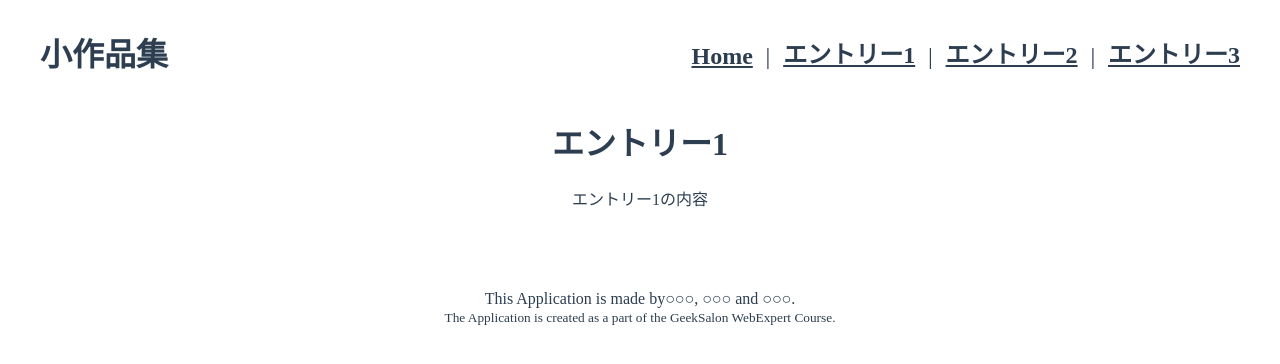
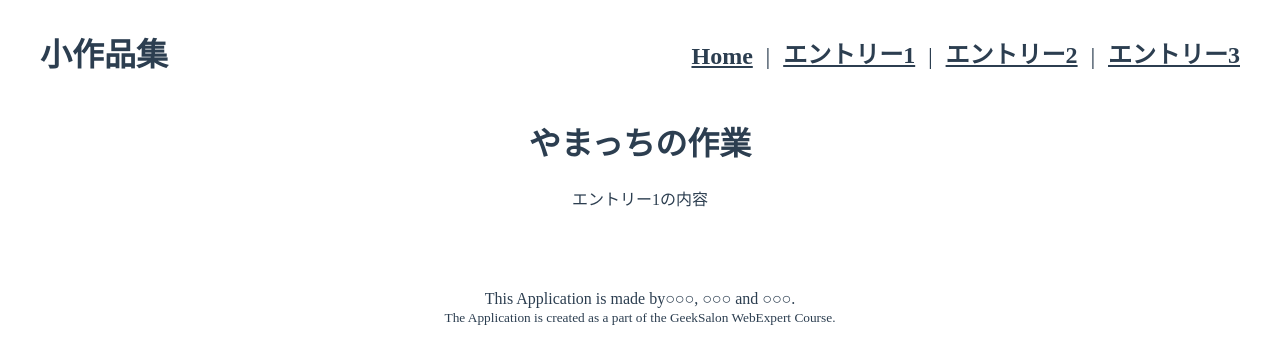
Before and after one commit to webex21-team-1/demo-team-app, a React (Vite) app: page /entry/1 in a window 1280 px wide. Shown: the top 364 px of the page. Built offline with nearby package versions, Linux system fonts and the light colour scheme.

Commit message:
Entry1を変更しました

```diff
--- a/src/routes/Entry1.jsx
+++ b/src/routes/Entry1.jsx
@@ -1,7 +1,7 @@
 export const Entry1 = () => {
   return (
     <>
-      <h1>エントリー1</h1>
+      <h1>やまっちの作業</h1>
       <div>エントリー1の内容</div>
     </>
   );
```
